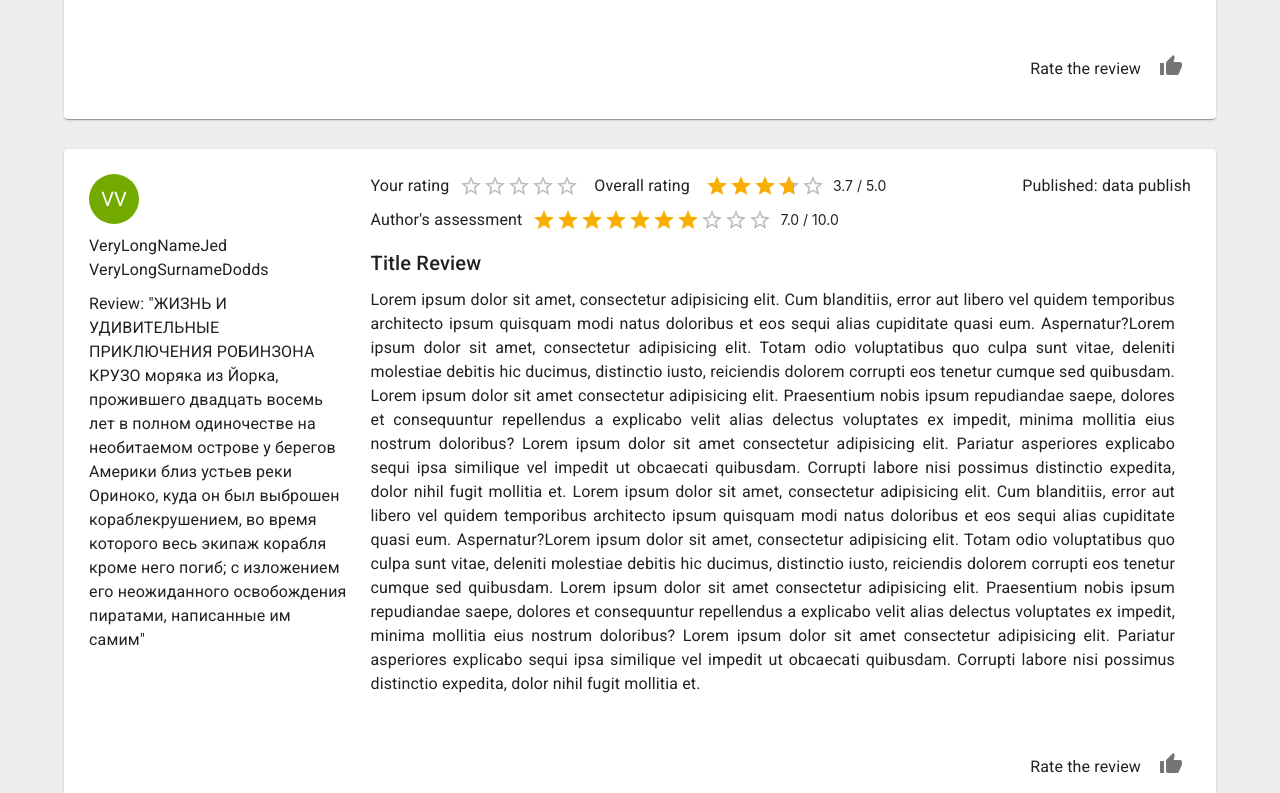
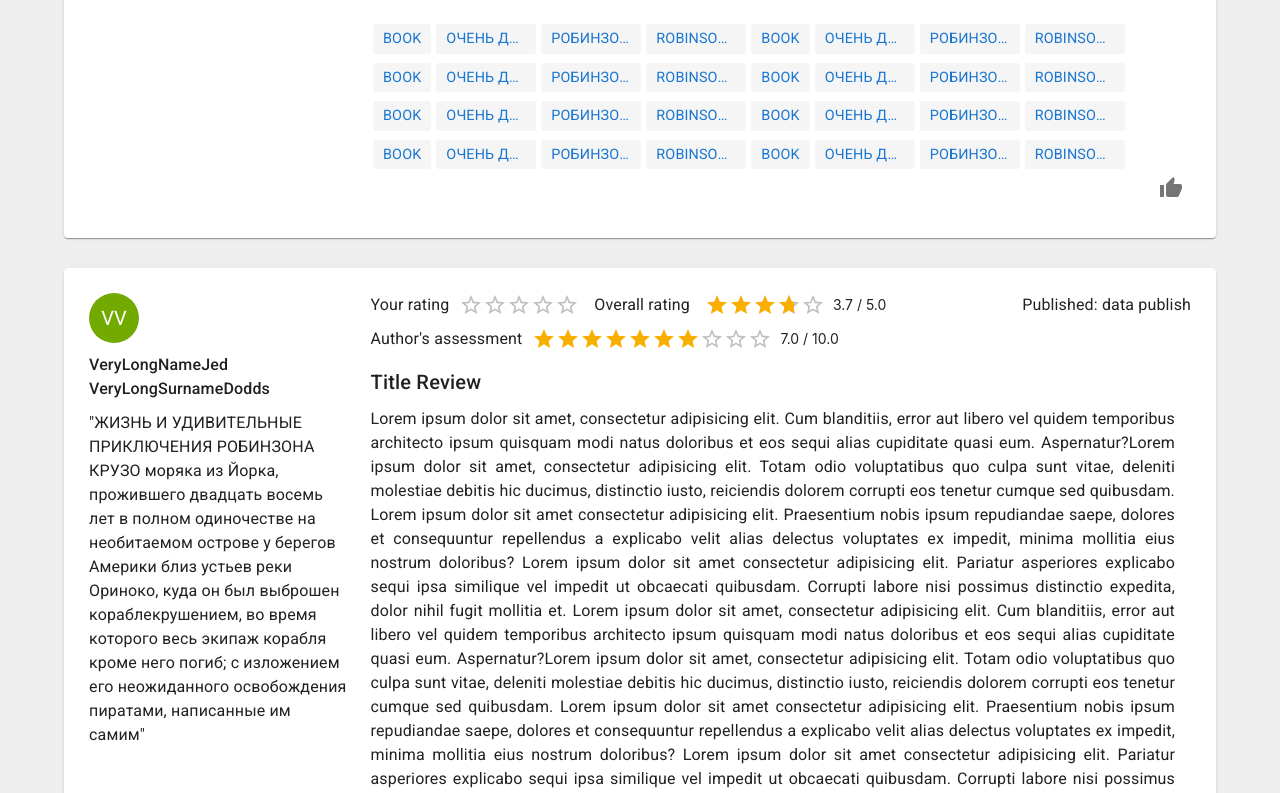
Before and after one commit to horoshopodumaj/recommendations, a React (Create React App) app in the folder client/: page /profile/1 in a window 1280 px wide. Shown: the part 940-1733 px from the top of the page. Built offline with nearby package versions, Linux system fonts and the light colour scheme.

Commit message:
added tags

```diff
--- a/client/src/components/cardReview/CardReviewFull.js
+++ b/client/src/components/cardReview/CardReviewFull.js
@@ -1,4 +1,6 @@
 import React, { useState } from "react";
+import { Link } from "react-router-dom";
+import style from "./CartReview.module.scss";
 import {
     Avatar,
     Box,
@@ -12,6 +14,7 @@ import {
 } from "@mui/material";
 import ThumbUpIcon from "@mui/icons-material/ThumbUp";
 import { FormattedMessage } from "react-intl";
+import { grey } from "@mui/material/colors";
 
 function stringToColor(string) {
     let hash = 0;
@@ -44,6 +47,41 @@ const userInfo = { ...stringAvatar(userName) };
 
 const totalRating = 3.7;
 
+const tags = [
+    "book",
+    "очень длинный тэг",
+    "Робинзон Крузо",
+    "Robinson Crusoe",
+    "book",
+    "очень длинный тэг",
+    "Робинзон Крузо",
+    "Robinson Crusoe",
+    "book",
+    "очень длинный тэг",
+    "Робинзон Крузо",
+    "Robinson Crusoe",
+    "book",
+    "очень длинный тэг",
+    "Робинзон Крузо",
+    "Robinson Crusoe",
+    "book",
+    "очень длинный тэг",
+    "Робинзон Крузо",
+    "Robinson Crusoe",
+    "book",
+    "очень длинный тэг",
+    "Робинзон Крузо",
+    "Robinson Crusoe",
+    "book",
+    "очень длинный тэг",
+    "Робинзон Крузо",
+    "Robinson Crusoe",
+    "book",
+    "очень длинный тэг",
+    "Робинзон Крузо",
+    "Robinson Crusoe",
+];
+
 export default function CardReviewFull() {
     const [rating, setRating] = useState(0);
     const [like, setLike] = useState(false);
@@ -61,14 +99,14 @@ export default function CardReviewFull() {
                         }}>
                         {userInfo.children}
                     </Avatar>
-                    <Typography sx={{ mb: "10px" }}>{userName}</Typography>
+
+                    <Typography sx={{ mb: "10px", fontWeight: 500 }}>{userName}</Typography>
                     <Typography>
-                        <FormattedMessage id="review" />: "ЖИЗНЬ И УДИВИТЕЛЬНЫЕ ПРИКЛЮЧЕНИЯ
-                        РОБИНЗОНА КРУЗО моряка из Йорка, прожившего двадцать восемь лет в полном
-                        одиночестве на необитаемом острове у берегов Америки близ устьев реки
-                        Ориноко, куда он был выброшен кораблекрушением, во время которого весь
-                        экипаж корабля кроме него погиб; с изложением его неожиданного освобождения
-                        пиратами, написанные им самим"
+                        "ЖИЗНЬ И УДИВИТЕЛЬНЫЕ ПРИКЛЮЧЕНИЯ РОБИНЗОНА КРУЗО моряка из Йорка,
+                        прожившего двадцать восемь лет в полном одиночестве на необитаемом острове у
+                        берегов Америки близ устьев реки Ориноко, куда он был выброшен
+                        кораблекрушением, во время которого весь экипаж корабля кроме него погиб; с
+                        изложением его неожиданного освобождения пиратами, написанные им самим"
                     </Typography>
                 </Grid>
                 <Grid item xs={12} md={9} sm={12}>
@@ -114,7 +152,7 @@ export default function CardReviewFull() {
                         <Typography noWrap mb="10px" sx={{ fontWeight: 500, fontSize: "1.25rem" }}>
                             Title Review
                         </Typography>
-                        <Typography mb="30px" sx={{ textAlign: "justify" }}>
+                        <Typography sx={{ textAlign: "justify" }}>
                             Lorem ipsum dolor sit amet, consectetur adipisicing elit. Cum
                             blanditiis, error aut libero vel quidem temporibus architecto ipsum
                             quisquam modi natus doloribus et eos sequi alias cupiditate quasi eum.
@@ -143,12 +181,26 @@ export default function CardReviewFull() {
                             possimus distinctio expedita, dolor nihil fugit mollitia et.
                         </Typography>
                     </CardContent>
-                    <CardActions sx={{ float: "right" }}>
-                        <Typography sx={{ mr: "10px", mt: "5px" }}>
-                            <FormattedMessage id="rateReview" />
-                        </Typography>
+                    <CardActions
+                        sx={{
+                            justifyContent: "space-between",
+                            flexDirection: "column",
+                            paddingLeft: "0",
+                        }}>
+                        <Box sx={{ overflow: "hidden" }}>
+                            {tags.map((tag, index) => (
+                                <Link
+                                    key={index}
+                                    className={style.tagslink}
+                                    style={{ maxWidth: "80px", backgroundColor: grey[100] }}>
+                                    <Typography sx={{ fontSize: "0.9rem" }} noWrap>
+                                        {tag}
+                                    </Typography>
+                                </Link>
+                            ))}
+                        </Box>
                         <IconButton
-                            sx={{ padding: 0, color: like && "#3578fa" }}
+                            sx={{ padding: 0, color: like && "#3578fa", alignSelf: "flex-end" }}
                             onClick={() => setLike(!like)}>
                             <ThumbUpIcon sx={{ fontSize: "24px" }} />
                         </IconButton>
--- /dev/null
+++ b/client/src/components/cardReview/CartReview.module.scss
@@ -0,0 +1,13 @@
+.tagslink {
+    display: inline-block;
+    padding: 4px 10px;
+    margin: 2.5px;
+    text-transform: uppercase;
+    letter-spacing: 1px;
+    border-radius: 3px;
+    text-decoration: none;
+    overflow: hidden;
+    text-overflow: ellipsis;
+    white-space: nowrap;
+    color: #1976d2;
+}
```
